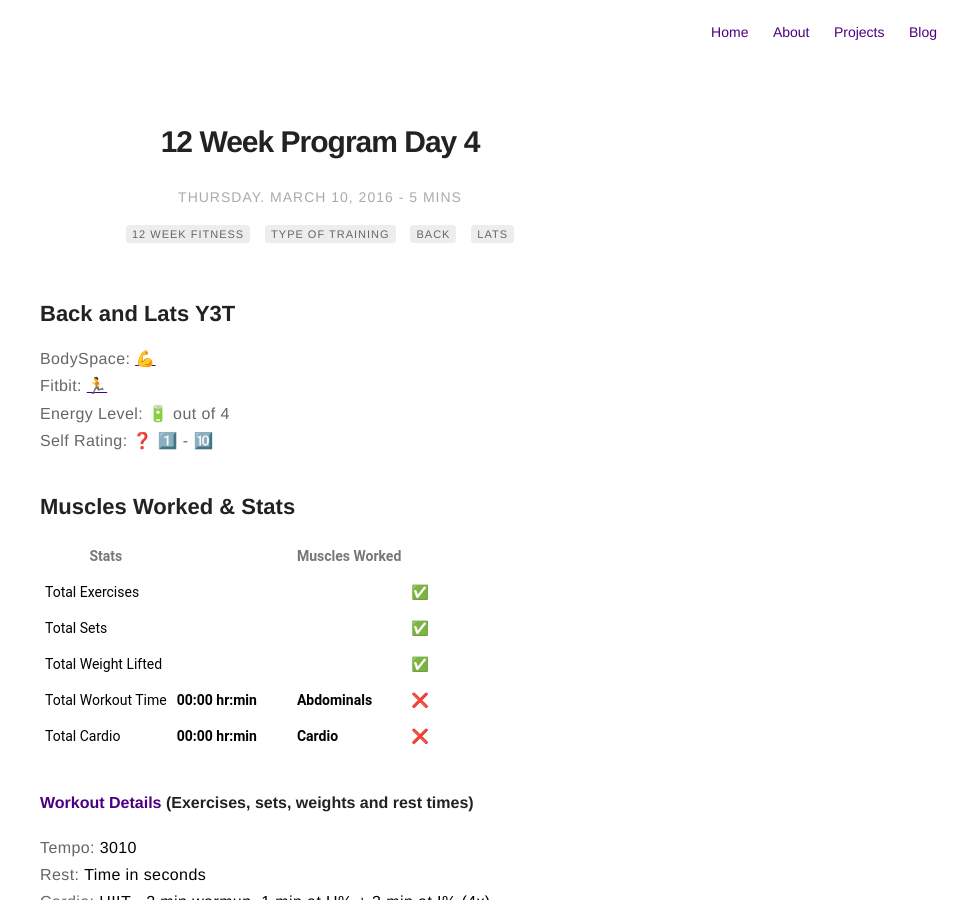
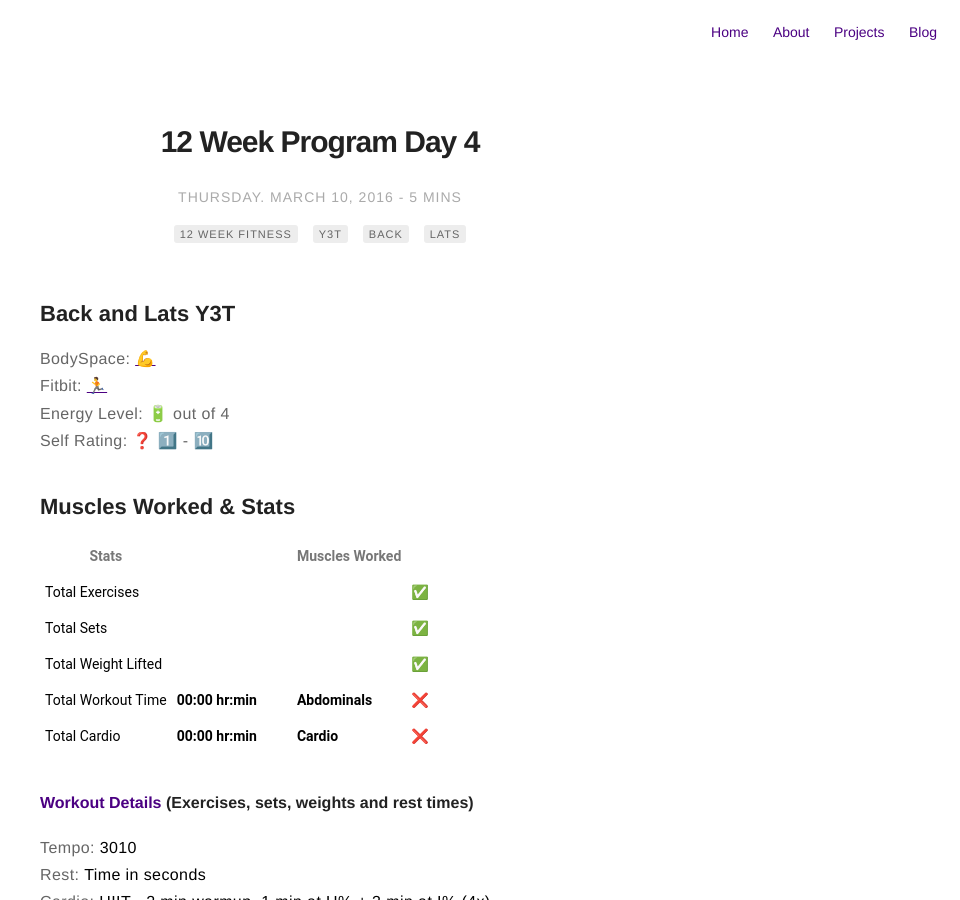
Before and after one commit to brenodamata/old_page, a Jekyll site: the page built from _posts/2016-03-10-12-week-program-day-4.markdown, in a window 1280 px wide and 900 px high. Shown: the whole window, without its empty margins (320-1280 px from the left). Built offline with Jekyll 4.4.1, drawn with Linux system fonts in a browser that asks for light colours; emoji names are drawn with the system emoji font.

Commit message:
💪 Add day 4

```diff
--- a/_posts/2016-03-10-12-week-program-day-4.markdown
+++ b/_posts/2016-03-10-12-week-program-day-4.markdown
@@ -4,7 +4,7 @@ layout: post
 date: 2016-03-10 10:28
 tag:
 - 12 week fitness
-- Type of training
+- Y3T
 - Back
 - Lats
 blog: true
```
Also changed, not shown: 4 other files.
